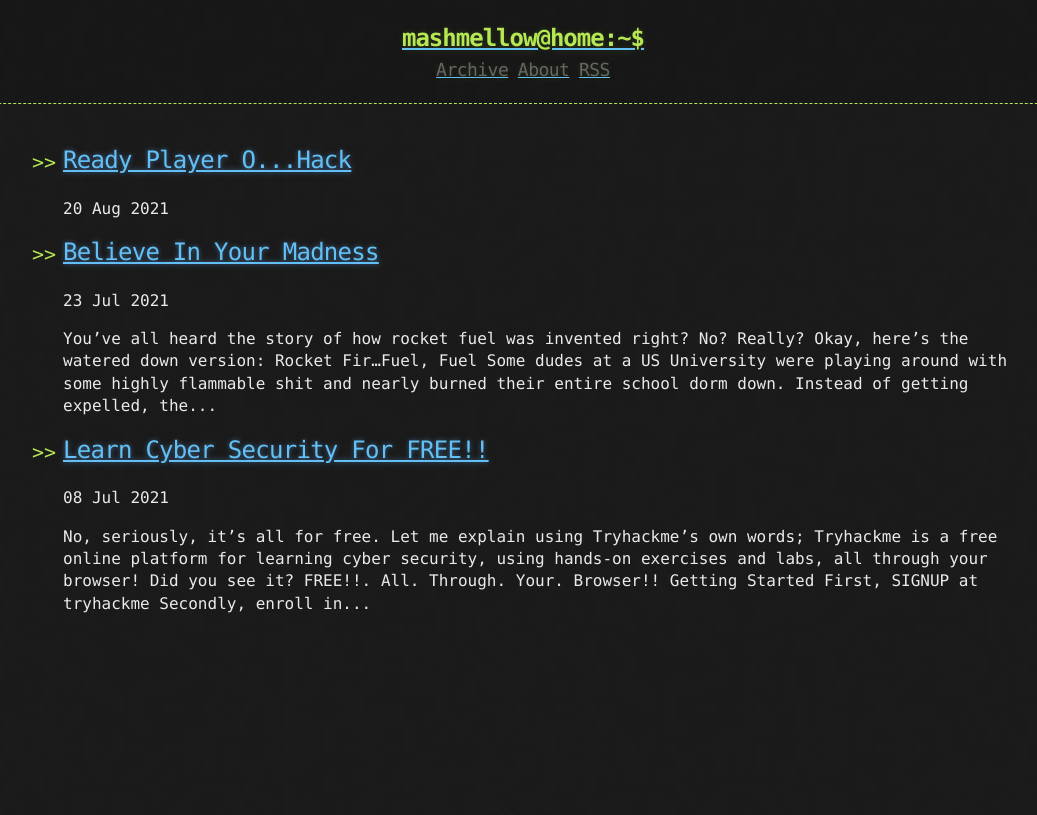
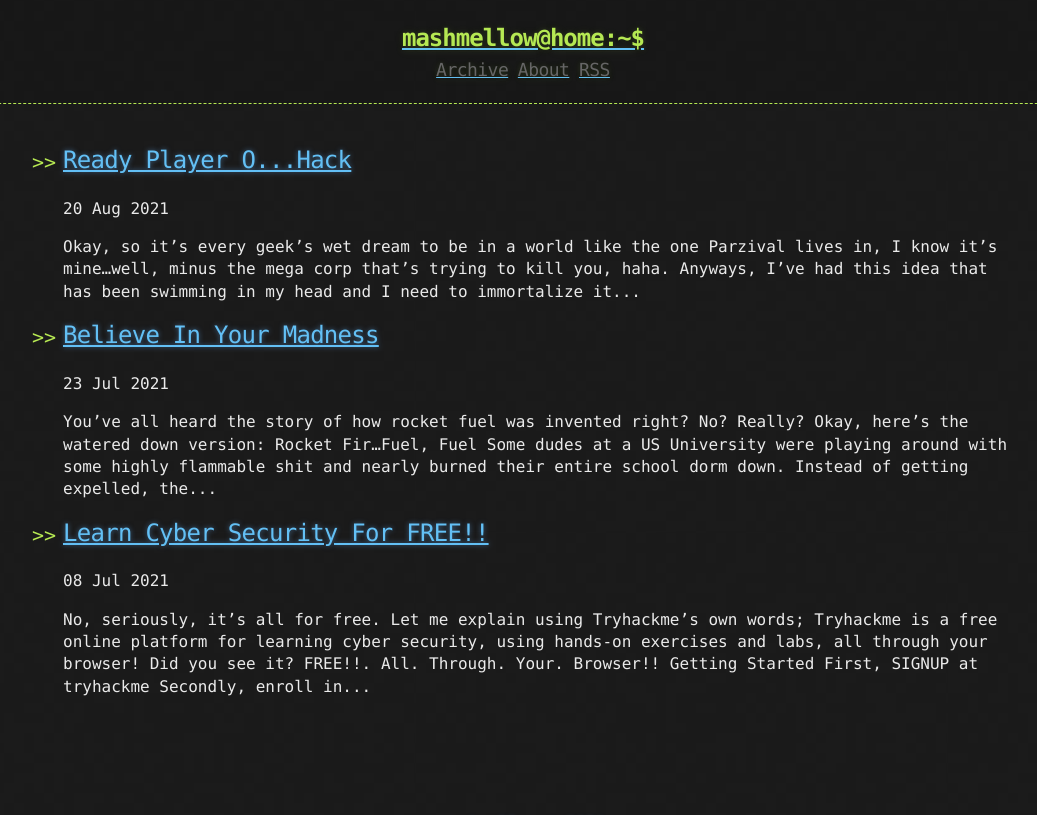
Before and after one commit to mashm3ll0w/mashm3ll0w.github.io, a Jekyll site: the page built from index.html, in a window 1280 px wide. Shown: the top 815 px of the page, without its empty margins (117-1154 px from the left). Built offline with Jekyll 4.4.1, drawn with Linux system fonts in a browser that asks for light colours; the list of posts is cut into pages by our own code; some of the changed lines change nothing that is shown.

Commit message:
Post 3 - Ready Player Hack - Finish the blog post

````diff
--- a/_posts/2021-08-20-ready-player-hack.md
+++ b/_posts/2021-08-20-ready-player-hack.md
@@ -4,3 +4,44 @@
 date:   2021-08-20 12:00:00 +0300
 categories: jekyll update
 ---
+
+Okay, so it's every geek's wet dream to be in a world like the one Parzival lives in, I know it's mine...well, minus the mega corp that's trying to kill you, haha.
+
+Anyways, I've had this idea that has been swimming in my head and I need to immortalize it lest I forget.
+
+What if we (someone with some real deep pockets, of course) made a video game like Ready Player One but only for...drumrolls please, Hackers!!
+
+I know right?!! Mind blown!!
+
+<div align=center>
+
+  <img  src="../assets/mind-blown.jpeg" height=200px>
+
+</div>
+
+Okay, hold on, hold on a minute...I know you're going to quote the games that involve _"hacking"_; CyberPunk 2077, WatchDogs, Recompile and the likes but no..am not talking about the superficial hacking that those games have..am talking about the real stuff, you know, the hands on stuff that we engage in on platforms such as [TryHackMe](https://www.tryhackme.com), [HackTheBox](https://www.hackthebox.eu) and all the rest.
+
+Now, you're probably asking, why not just use the platforms to learn and hack? Well, first, this is more geared towards the pros, or sem-pros, here's how...
+
+## Exhibit 1
+In-game, you need to get into the Tax Department's computers to clear your debt. You run an nmap scan, and a few minutes later, you get a knock on your door, your IP address was identified scanning a protected government agency website..your laptop and all your tech is confiscated and boom, you're screwed, you have to start from scratch...
+
+## Exhibit 2
+You have physical access to Company A's site and you need to set up a Raspberry Pi in their network to use as your backdoor so you have to set it up, install all the necessary packages and make sure it's all set up...and you get to your "joint" and run a simple ```ssh root@my-raspi``` and then proceed to scan the network from the Pi. F***ing awesome, right?
+
+## Exhibit 3
+You are deep into MegaCorp X's systems, you have achieved RCE, have set up your C2 structure, have pwned a bunch of their users and are headed for their Domain Controller. Then you make one small mistake and boom, they are aware of your presence in their network, so they patch everything and make a report but luckily, you were smart enough to not use your real identity but bummer, you have to start from scratch, but this time, you're up against a fully patched system so you have to find a different way in...Come on, tell me RedTeamers wouldn't love doing what they do but in a virtual world that acts just like this one, minus all the (real) shit...I would be ecstatic!!
+
+<div align=center>
+  <img src="../assets/not-a-hacker.jpg" height=200px>
+</div>
+
+Okay, I admit, writing may not be my forte, but you got the idea, right?
+
+Here's another one i cant go without saying; so , you've achieved RCE on your "home computer" and then the lights go off, BLACKOUT!!! Oh boy, I need to stop this, haha.
+
+## Exhibit 4
+You need to phish an employee to obtain their credentials so you call them up, all in-game ofcourse (this would require some super spit shined AI inorder to make the interaction lively and all), but it's all doable...
+
+
+Now, I admit, this would require infrastructure on a massive scale but there's nothing we can't do..right? Well, besides world peace, I think everything is doable.
````
Also changed, not shown: assets/mind-blown.jpeg (added), assets/not-a-hacker.jpg (added).
